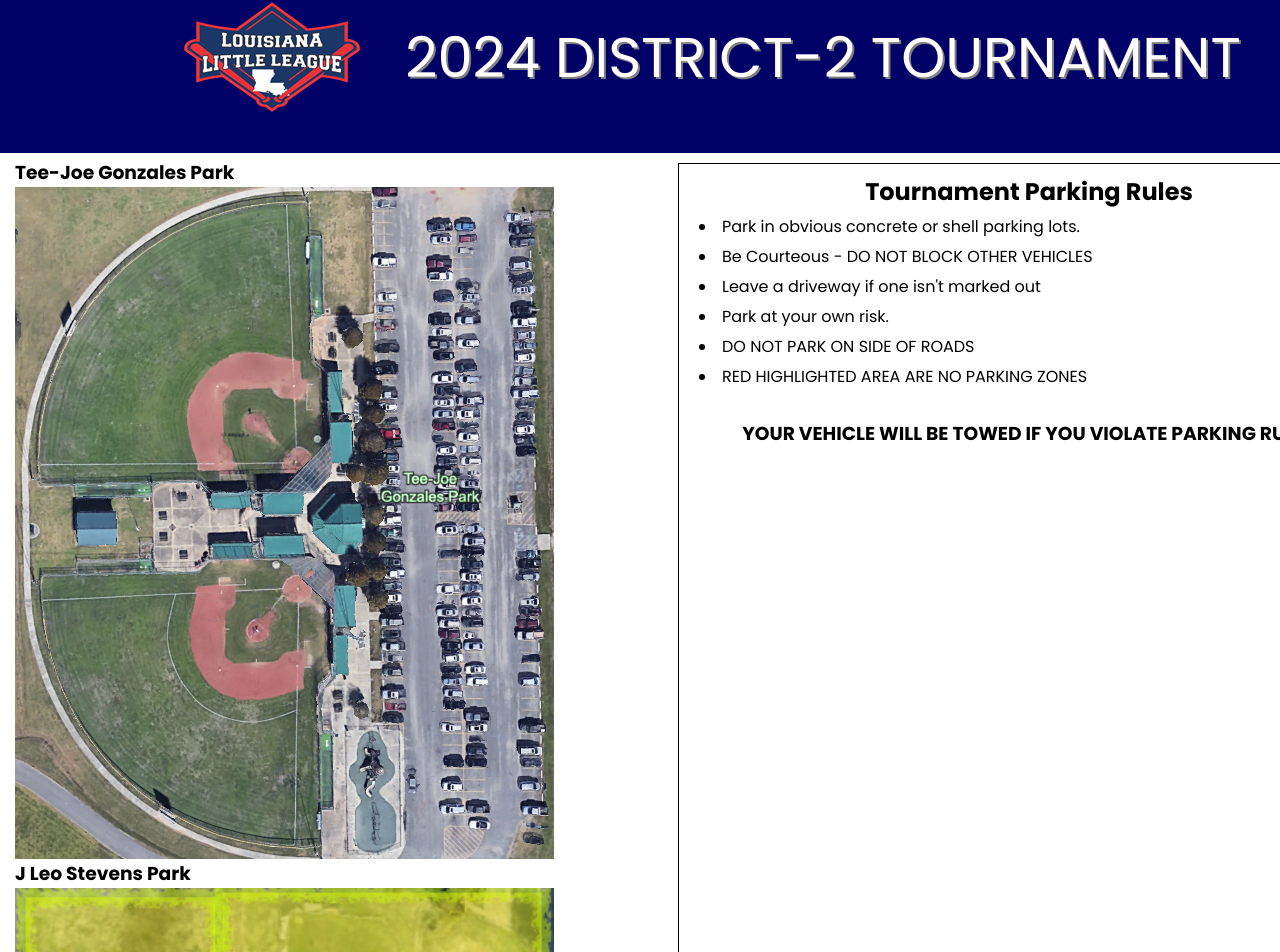
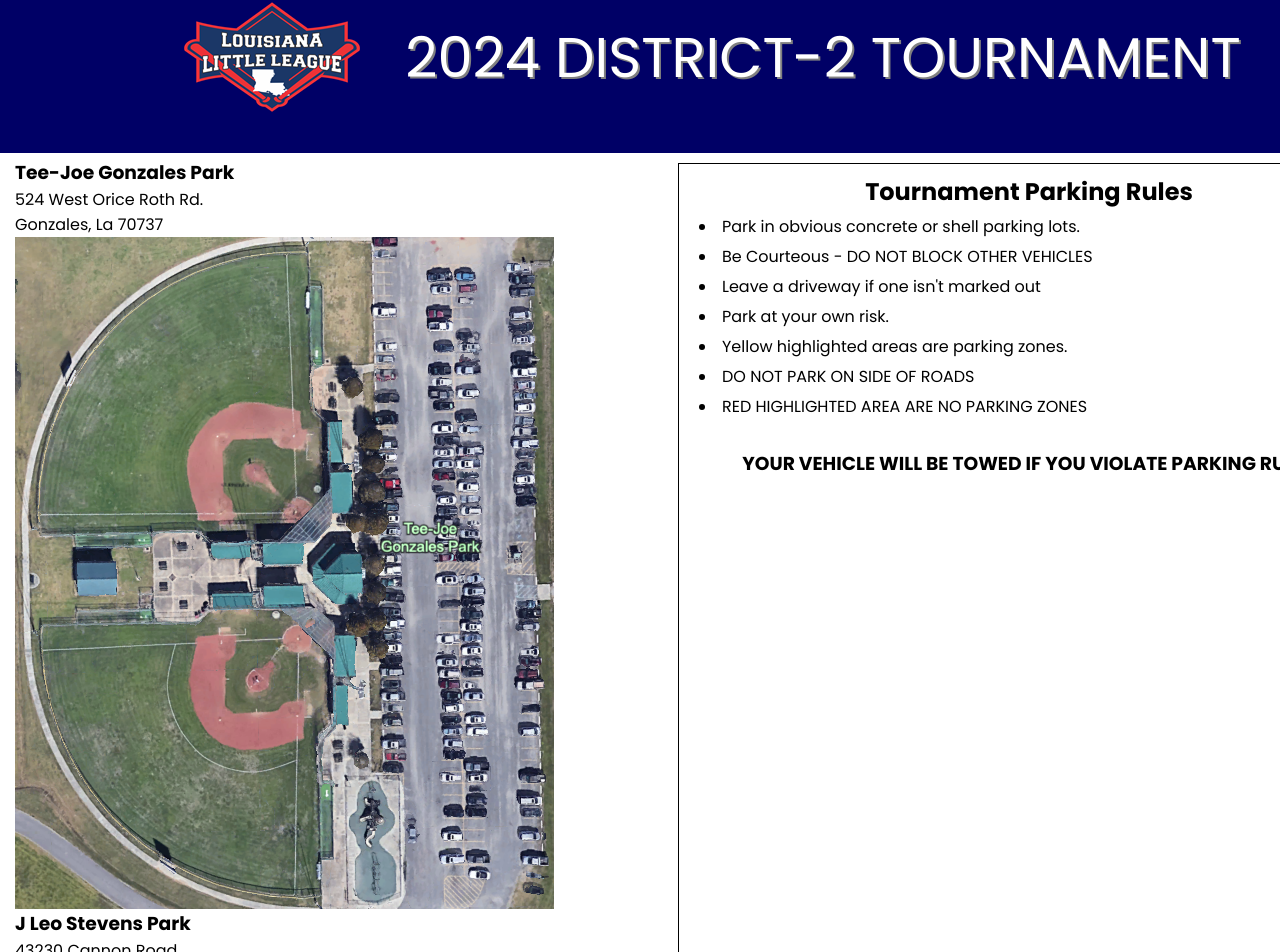
Before and after one commit to TNTEMPLET/ladistrict2, a React (Vite) app: page /#/parking in a window 1280 px wide. Shown: the part 86-1038 px from the top of the page. Built offline with nearby package versions, Linux system fonts and the light colour scheme.

Commit message:
:update Parking Page

```diff
--- a/src/Components/Brackets/TeeBallBracket.jsx
+++ b/src/Components/Brackets/TeeBallBracket.jsx
@@ -13,7 +13,7 @@ function Teeball(){
       }]
     const elevenMinorsTeams = {
         one: "GNO - Navy",
-        two: "Eastbacnk",
+        two: "Eastbank",
         three: "GNO - Red",
     }
 
--- a/src/Components/Parking/RenderParking.jsx
+++ b/src/Components/Parking/RenderParking.jsx
@@ -8,9 +8,14 @@ const RenderParking = () => {
     <>
       <div className={styles.container}>
         <div className={styles.parking}>
+          <div></div>
           <h3>Tee-Joe Gonzales Park</h3>
+          <p>524 West Orice Roth Rd.</p>
+          <p>Gonzales, La 70737</p>
           <img src={teejoe} alt="" />
           <h3>J Leo Stevens Park</h3>
+          <p>43230 Cannon Road</p>
+          <p>Gonzales, La 70737</p>
           <img src={stevens} alt="" />
         </div>
         <div className={styles.rules}>
@@ -20,6 +25,7 @@ const RenderParking = () => {
             <li>Be Courteous - DO NOT BLOCK OTHER VEHICLES</li>
             <li>Leave a driveway if one isn't marked out</li>
             <li>Park at your own risk.</li>
+            <li>Yellow highlighted areas are parking zones.</li>
             <li>DO NOT PARK ON SIDE OF ROADS</li>
             <li>RED HIGHLIGHTED AREA ARE NO PARKING ZONES</li><br />
             <h3>YOUR VEHICLE WILL BE TOWED IF YOU VIOLATE PARKING RULES</h3>
```
